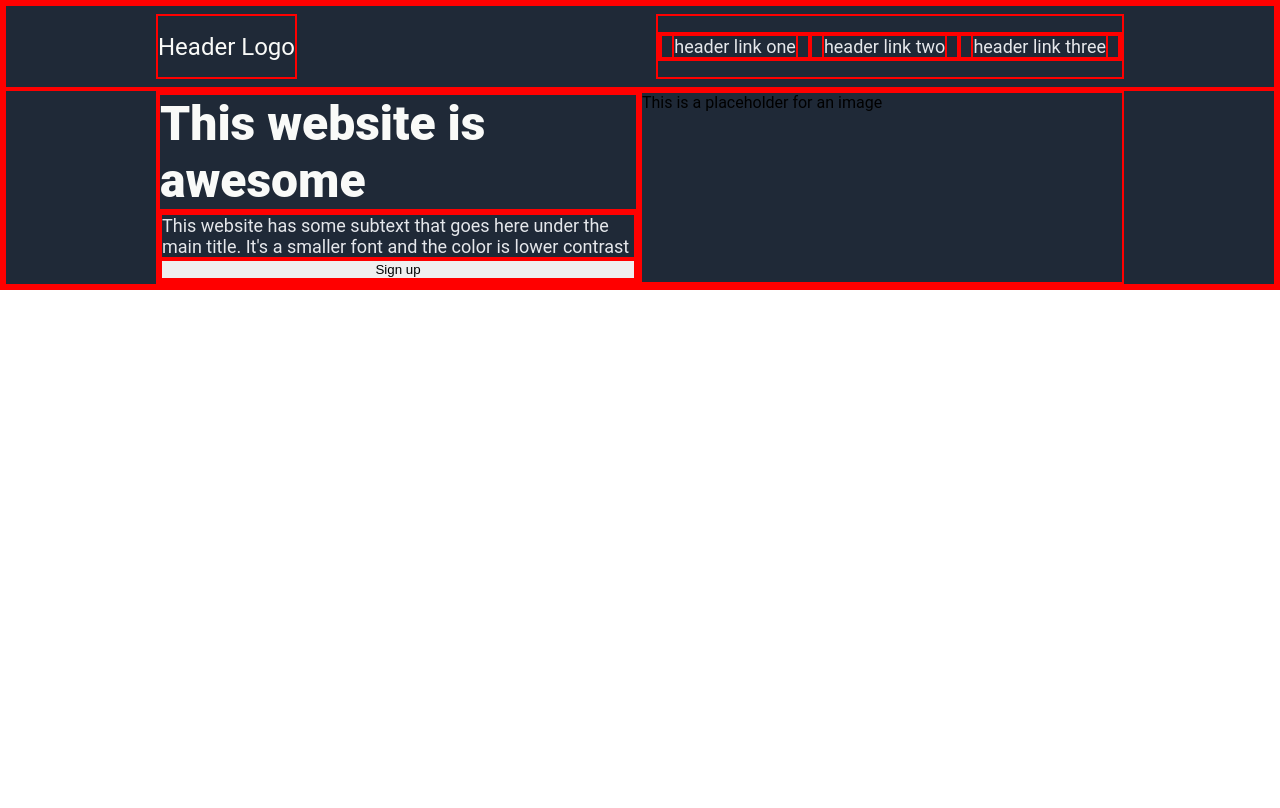
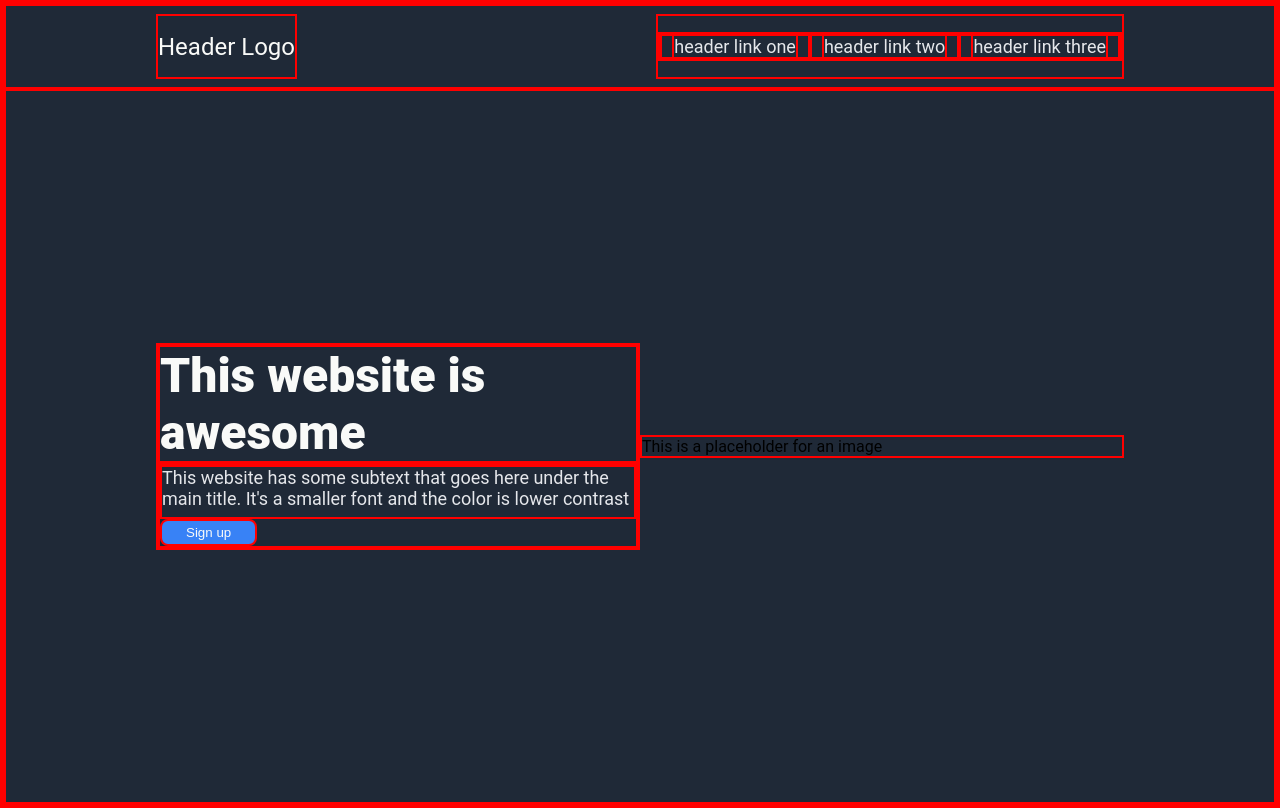
Before and after one commit to aniket-agra/odin-landing-page, a plain HTML site: page index.html in a window 1280 px wide. Drawn offline with Linux system fonts and the light colour scheme.

Commit message:
Style button, fix layout for some elements

```diff
--- a/css/style.css
+++ b/css/style.css
@@ -3,6 +3,7 @@
 }
 
 body {
+    height:100vh;
     font-family: Roboto, Verdana, sans-serif;
     display: flex;
     flex-direction: column;
@@ -47,8 +48,10 @@ a {
 }
 
 .middle-top {
+    flex: 1;
     display: flex;
     justify-content: center;
+    align-items: center;
 }
 
 .middle-top .left, .middle-top .right {
@@ -72,6 +75,7 @@ a {
 .middle-top .left .bottom {
     display: flex;
     flex-direction: column;
+    align-items: flex-start;
 }
 
 .left .bottom .text {
@@ -79,4 +83,12 @@ a {
     flex-wrap: wrap;
     font-size: 18px;
     color: #E5E7EB;
+    padding-bottom: 8px;
 }
+
+button {
+    background-color: #3882F6;
+    color: #F9FAF8;
+    padding: 4px 24px;
+    border-radius: 8px;
+}
```
